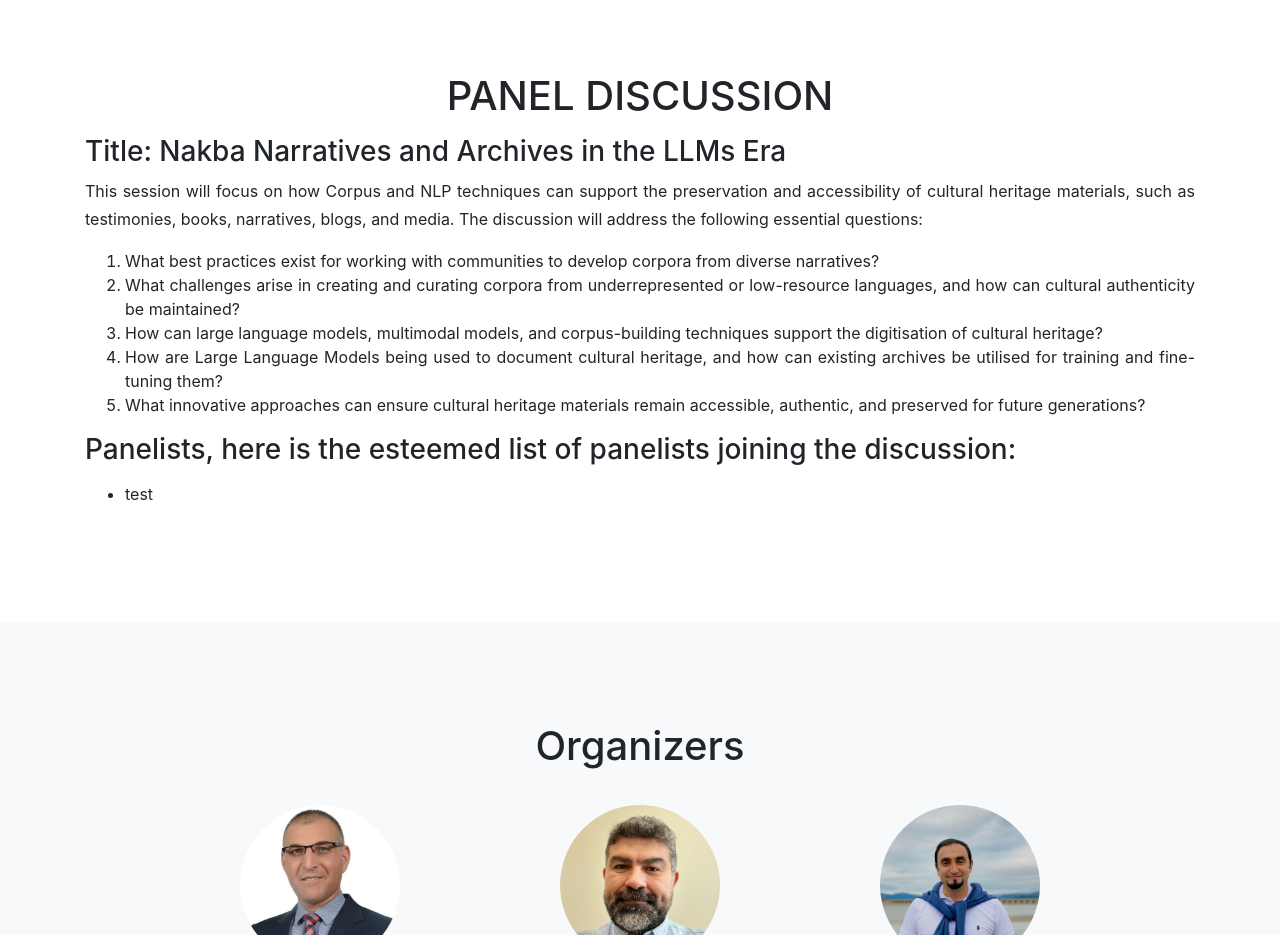
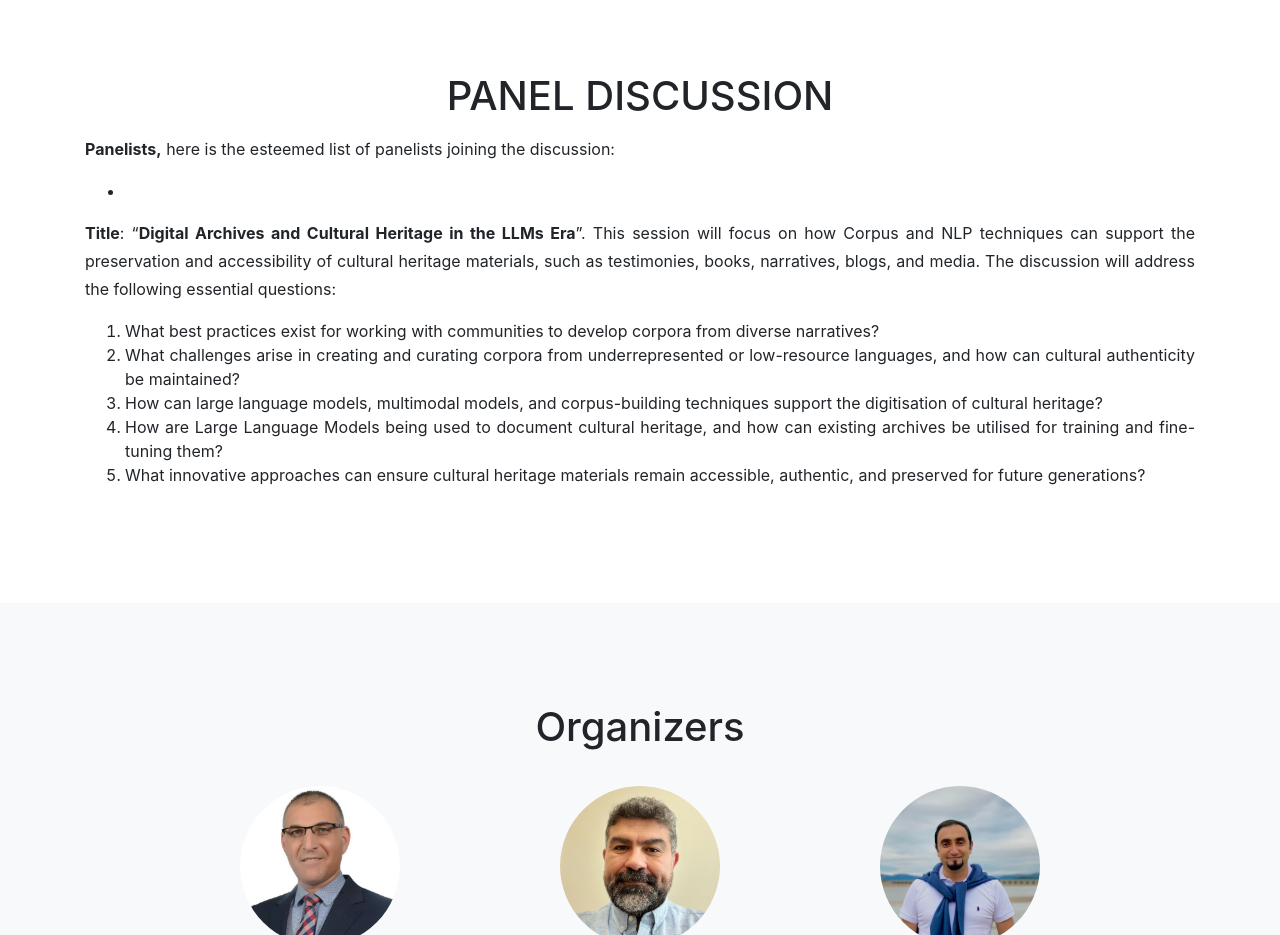
Before and after one commit to SinaLab/nakba-nlp, a website with bundled scripts: page index.html in a window 1280 px wide. Shown: the part 3320-4255 px from the top of the page. Built offline with nearby package versions, Linux system fonts and the light colour scheme; a web font is replaced by a local one.

Commit message:
Update index.html

```diff
--- a/index.html
+++ b/index.html
@@ -274,10 +274,17 @@
           <h2 class="section-heading text-uppercase">Panel Discussion</h2>
           <div style="text-align:left">
             <div style="text-align:justify">
-             <h3>Title: Nakba Narratives and Archives in the LLMs Era</h3>
+	<h3></h3>
+	  <p>
+	<b>Panelists,</b> here is the esteemed list of panelists joining the discussion:
+	<ul>
+	<li></li>
+	</ul>
+	</p>
+
         <p>
           <!-- Panelists will be invited later.  -->
-              This session will focus on how Corpus and NLP techniques can support the preservation and accessibility of cultural heritage materials,
+              <b>Title</b>: “<b>Digital Archives and Cultural Heritage in the LLMs Era</b>”. This session will focus on how Corpus and NLP techniques can support the preservation and accessibility of cultural heritage materials,
 		such as testimonies, books, narratives, blogs, and media. The discussion will address the following essential questions:
 		<ol>
 			<li>What best practices exist for working with communities to develop corpora from diverse narratives?</li>
@@ -289,12 +296,6 @@
 			</ol>
 
           </p>
-	     <h3>Panelists, here is the esteemed list of panelists joining the discussion:</h3>
-	  <p>
-	<ul>
-	<li>test</li>
-	</ul>
-	</p>
             </div>
 
           </div>
```
